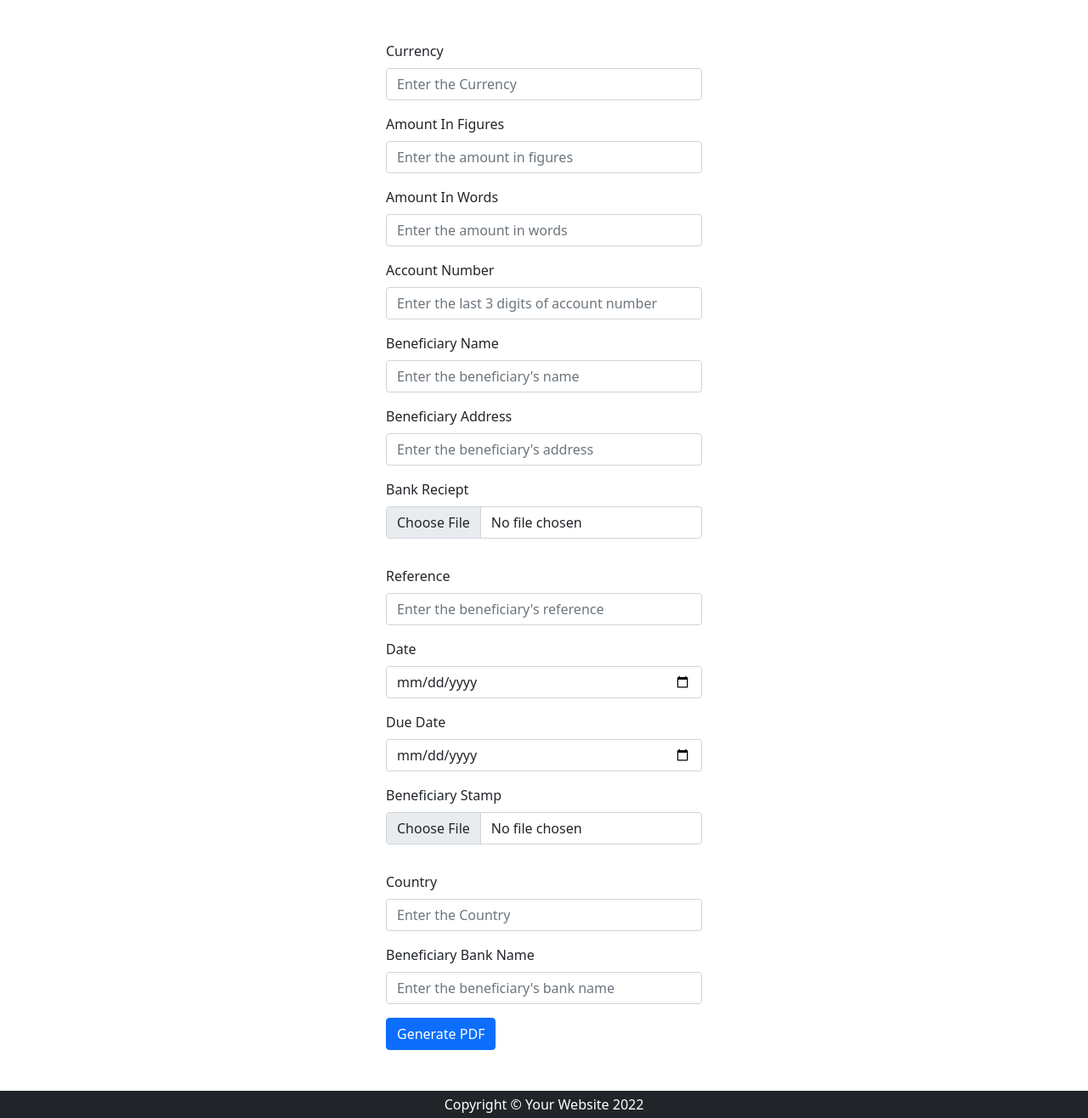
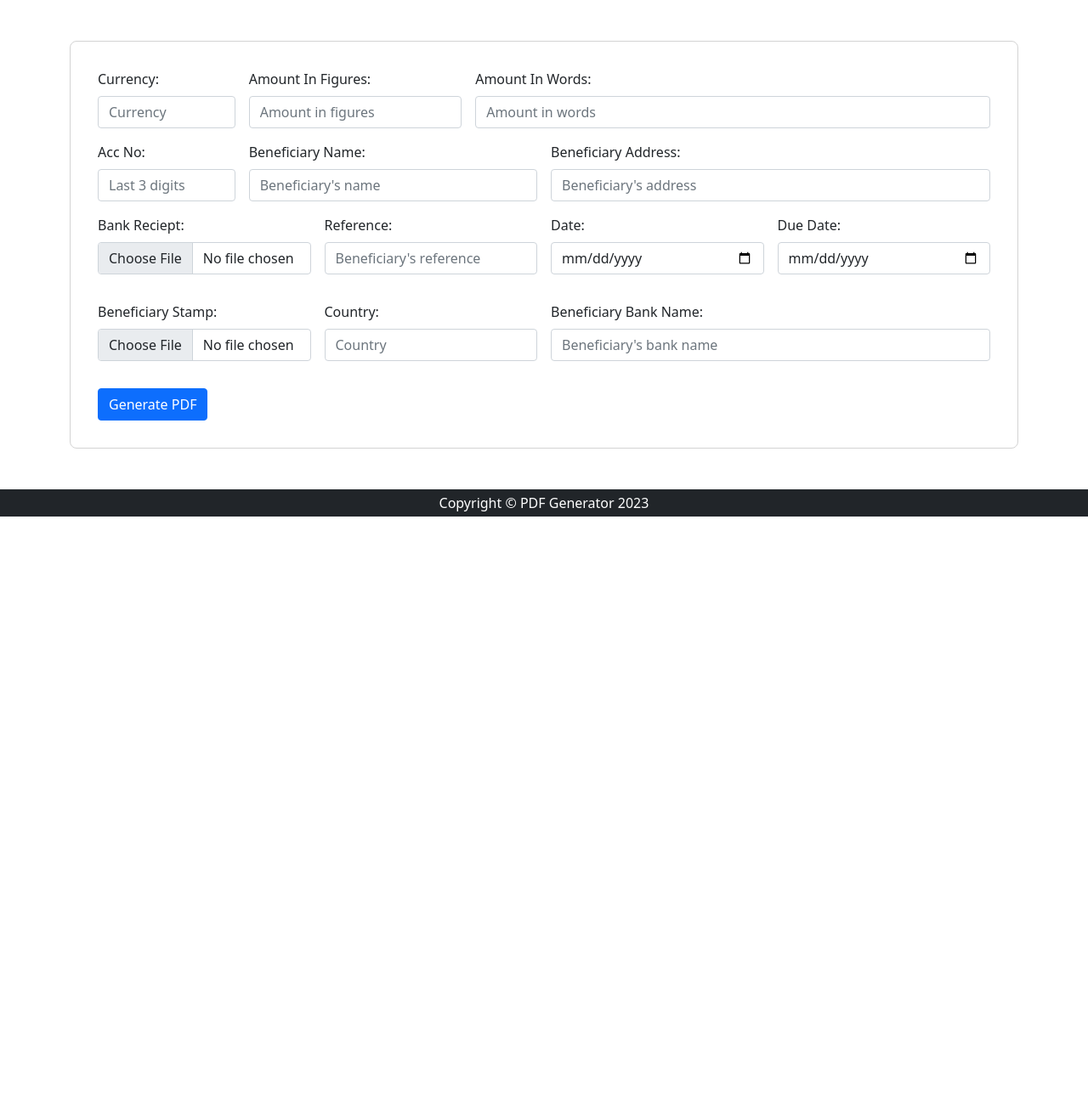
Before and after one commit to murtazashah46/PDF-Builder, a Django app: page /convert in a window 1280 px wide. Shown: the part 56-1372 px from the top of the page at 85% size. After the commit the page ends 664 px from the top, so only its background shows below. Run offline with Django 4.2, Linux system fonts and the light colour scheme; some libraries are stand-ins or nearby versions.

Commit message:
Updated the design of PDF form, also made some changes in views.py so that we can download files based on datime time.

```diff
--- a/pdfGeneratorProject/pdfGeneratorApp/views.py
+++ b/pdfGeneratorProject/pdfGeneratorApp/views.py
@@ -1,49 +1,85 @@
+from datetime import datetime
 from django.shortcuts import render, HttpResponse
 from django.http import FileResponse
 from django.contrib import messages
 import fitz
 
 listOfCoordinates = [
-    { 'page_number' : 1, 'coordinate_name' : "currency", 'x1' : 94, 'y1': 126, 'width': 101, 'height': 18, 'font_size': 8, 'font_family': 'Arial', 'color': (0, 0, 0) },
-    { 'page_number' : 1, 'coordinate_name' : "amount_in_figures", 'x1' : 375, 'y1': 126, 'width': 186, 'height': 18, 'font_size': 8, 'font_family': 'Arial', 'color': (0, 0, 0) },
-    { 'page_number' : 1, 'coordinate_name' : "amount_in_words", 'x1' : 252, 'y1': 151, 'width': 313, 'height': 18, 'font_size': 8, 'font_family': 'Arial', 'color': (0, 0, 0) },
-    { 'page_number' : 1, 'coordinate_name' : "account_number", 'x1' : 442, 'y1': 224, 'width': 54, 'height': 17, 'font_size': 8, 'font_family': 'Arial', 'color': (0, 0, 0) },
-    { 'page_number' : 1, 'coordinate_name' : "beneficiary_name", 'x1' : 165, 'y1': 338, 'width': 393, 'height': 18, 'font_size': 8, 'font_family': 'Arial', 'color': (0, 0, 0) },
-    { 'page_number' : 1, 'coordinate_name' : "beneficiary_address", 'x1' : 137, 'y1': 363, 'width': 421, 'height': 18, 'font_size': 8, 'font_family': 'Arial', 'color': (0, 0, 0) },
-    { 'page_number' : 1, 'coordinate_name' : "IMG_bank_reciept", 'x1' : 22, 'y1': 428, 'width': 503, 'height': 115, 'font_size': 8, 'font_family': 'Arial', 'color': (0, 0, 0) },
+    {'page_number': 1, 'coordinate_name': "currency", 'x1': 94, 'y1': 126, 'width': 101,
+        'height': 18, 'font_size': 8, 'font_family': 'Arial', 'color': (0, 0, 0)},
+    {'page_number': 1, 'coordinate_name': "amount_in_figures", 'x1': 375, 'y1': 126,
+        'width': 186, 'height': 18, 'font_size': 8, 'font_family': 'Arial', 'color': (0, 0, 0)},
+    {'page_number': 1, 'coordinate_name': "amount_in_words", 'x1': 252, 'y1': 151,
+        'width': 313, 'height': 18, 'font_size': 8, 'font_family': 'Arial', 'color': (0, 0, 0)},
+    {'page_number': 1, 'coordinate_name': "account_number", 'x1': 442, 'y1': 224,
+        'width': 54, 'height': 17, 'font_size': 8, 'font_family': 'Arial', 'color': (0, 0, 0)},
+    {'page_number': 1, 'coordinate_name': "beneficiary_name", 'x1': 165, 'y1': 338,
+        'width': 393, 'height': 18, 'font_size': 8, 'font_family': 'Arial', 'color': (0, 0, 0)},
+    {'page_number': 1, 'coordinate_name': "beneficiary_address", 'x1': 137, 'y1': 363,
+        'width': 421, 'height': 18, 'font_size': 8, 'font_family': 'Arial', 'color': (0, 0, 0)},
+    {'page_number': 1, 'coordinate_name': "IMG_bank_reciept", 'x1': 22, 'y1': 428,
+        'width': 503, 'height': 115, 'font_size': 8, 'font_family': 'Arial', 'color': (0, 0, 0)},
 
-    { 'page_number' : 2, 'coordinate_name' : "beneficiary_name", 'x1' : 29, 'y1': 108, 'width': 215, 'height': 32, 'font_size': 8, 'font_family': 'Arial', 'color': (0, 0, 0) },
-    { 'page_number' : 2, 'coordinate_name' : "beneficiary_address", 'x1' : 29, 'y1': 144, 'width': 215, 'height': 44, 'font_size': 8, 'font_family': 'Arial', 'color': (0, 0, 0) },
-    { 'page_number' : 2, 'coordinate_name' : "reference", 'x1' : 468, 'y1': 180, 'width': 82, 'height': 15, 'font_size': 8, 'font_family': 'Arial', 'color': (0, 0, 0) },
-    { 'page_number' : 2, 'coordinate_name' : "date", 'x1' : 468, 'y1': 198, 'width': 82, 'height': 33, 'font_size': 8, 'font_family': 'Arial', 'color': (0, 0, 0) },
-    { 'page_number' : 2, 'coordinate_name' : "due_date", 'x1' : 468, 'y1': 216, 'width': 82, 'height': 15, 'font_size': 8, 'font_family': 'Arial', 'color': (0, 0, 0) },
-    { 'page_number' : 2, 'coordinate_name' : "IMG_bank_reciept", 'x1' : 72, 'y1': 352, 'width': 489, 'height': 173, 'font_size': 8, 'font_family': 'Arial', 'color': (0, 0, 0) },
-    { 'page_number' : 2, 'coordinate_name' : "currency", 'x1' : 309, 'y1': 604, 'width': 72, 'height': 22, 'font_size': 8, 'font_family': 'Arial', 'color': (0, 0, 0) },
-    { 'page_number' : 2, 'coordinate_name' : "amount_in_figures", 'x1' : 396, 'y1': 604, 'width': 144, 'height': 22, 'font_size': 8, 'font_family': 'Arial', 'color': (0, 0, 0) },
+    {'page_number': 2, 'coordinate_name': "beneficiary_name", 'x1': 29, 'y1': 108,
+        'width': 215, 'height': 32, 'font_size': 8, 'font_family': 'Arial', 'color': (0, 0, 0)},
+    {'page_number': 2, 'coordinate_name': "beneficiary_address", 'x1': 29, 'y1': 144,
+        'width': 215, 'height': 44, 'font_size': 8, 'font_family': 'Arial', 'color': (0, 0, 0)},
+    {'page_number': 2, 'coordinate_name': "reference", 'x1': 468, 'y1': 180, 'width': 82,
+        'height': 15, 'font_size': 8, 'font_family': 'Arial', 'color': (0, 0, 0)},
+    {'page_number': 2, 'coordinate_name': "date", 'x1': 468, 'y1': 198, 'width': 82,
+        'height': 33, 'font_size': 8, 'font_family': 'Arial', 'color': (0, 0, 0)},
+    {'page_number': 2, 'coordinate_name': "due_date", 'x1': 468, 'y1': 216, 'width': 82,
+        'height': 15, 'font_size': 8, 'font_family': 'Arial', 'color': (0, 0, 0)},
+    {'page_number': 2, 'coordinate_name': "IMG_bank_reciept", 'x1': 72, 'y1': 352,
+        'width': 489, 'height': 173, 'font_size': 8, 'font_family': 'Arial', 'color': (0, 0, 0)},
+    {'page_number': 2, 'coordinate_name': "currency", 'x1': 309, 'y1': 604, 'width': 72,
+        'height': 22, 'font_size': 8, 'font_family': 'Arial', 'color': (0, 0, 0)},
+    {'page_number': 2, 'coordinate_name': "amount_in_figures", 'x1': 396, 'y1': 604,
+        'width': 144, 'height': 22, 'font_size': 8, 'font_family': 'Arial', 'color': (0, 0, 0)},
 
-    {'page_number': 3, 'coordinate_name': 'beneficiary_name', 'x1': 72, 'y1': 288, 'width': 460, 'height': 10, 'font_size': 8, 'font_family': 'Arial', 'color': (0, 0, 0)},
-    {'page_number': 3, 'coordinate_name': 'beneficiary_address', 'x1': 72, 'y1': 306, 'width': 460, 'height': 21, 'font_size': 8, 'font_family': 'Arial', 'color': (0, 0, 0)},
+    {'page_number': 3, 'coordinate_name': 'beneficiary_name', 'x1': 72, 'y1': 288,
+        'width': 460, 'height': 10, 'font_size': 8, 'font_family': 'Arial', 'color': (0, 0, 0)},
+    {'page_number': 3, 'coordinate_name': 'beneficiary_address', 'x1': 72, 'y1': 306,
+        'width': 460, 'height': 21, 'font_size': 8, 'font_family': 'Arial', 'color': (0, 0, 0)},
 
-    {'page_number': 4, 'coordinate_name': '', 'x1': 0, 'y1': 0, 'width': 0, 'height': 0, 'font_size': 0, 'font_family': '', 'color': ()},
+    {'page_number': 4, 'coordinate_name': '', 'x1': 0, 'y1': 0, 'width': 0,
+        'height': 0, 'font_size': 0, 'font_family': '', 'color': ()},
 
-    {'page_number': 5, 'coordinate_name': 'beneficiary_name', 'x1': 72, 'y1': 478, 'width': 468, 'height': 15, 'font_size': 8, 'font_family': 'Arial', 'color': (0, 0, 0)},
-    {'page_number': 5, 'coordinate_name': 'IMG_beneficiary_stamp', 'x1': 72, 'y1': 511, 'width': 115, 'height': 264, 'font_size': 8, 'font_family': 'Arial', 'color': (0, 0, 0)},
+    {'page_number': 5, 'coordinate_name': 'beneficiary_name', 'x1': 72, 'y1': 478,
+        'width': 468, 'height': 15, 'font_size': 8, 'font_family': 'Arial', 'color': (0, 0, 0)},
+    {'page_number': 5, 'coordinate_name': 'IMG_beneficiary_stamp', 'x1': 72, 'y1': 511,
+        'width': 115, 'height': 264, 'font_size': 8, 'font_family': 'Arial', 'color': (0, 0, 0)},
 
-    {'page_number': 6, 'coordinate_name': 'date', 'x1': 468, 'y1': 100, 'width': 75, 'height': 11, 'font_size': 8, 'font_family': 'Arial', 'color': (0, 0, 0)},
-    {'page_number': 6, 'coordinate_name': 'account_number', 'x1': 138, 'y1': 244, 'width': 78, 'height': 11, 'font_size': 8, 'font_family': 'Arial', 'color': (0, 0, 0)},
-    {'page_number': 6, 'coordinate_name': 'reference', 'x1': 216, 'y1': 334, 'width': 129, 'height': 11, 'font_size': 8, 'font_family': 'Arial', 'color': (0, 0, 0)},
-    {'page_number': 6, 'coordinate_name': 'date', 'x1': 396, 'y1': 334, 'width': 57, 'height': 11, 'font_size': 8, 'font_family': 'Arial', 'color': (0, 0, 0)},
-    {'page_number': 6, 'coordinate_name': 'currency', 'x1': 90, 'y1': 363, 'width': 39, 'height': 11, 'font_size': 8, 'font_family': 'Arial', 'color': (0, 0, 0)},
-    {'page_number': 6, 'coordinate_name': 'amount_in_figures', 'x1': 367, 'y1': 360, 'width': 68, 'height': 11, 'font_size': 8, 'font_family': 'Arial', 'color': (0, 0, 0)},
-    {'page_number': 6, 'coordinate_name': 'currency', 'x1': 443, 'y1': 360, 'width': 35, 'height': 11, 'font_size': 8, 'font_family': 'Arial', 'color': (0, 0, 0)},
-    {'page_number': 6, 'coordinate_name': 'amount_in_words', 'x1': 90, 'y1': 378, 'width': 338, 'height': 14, 'font_size': 8, 'font_family': 'Arial', 'color': (0, 0, 0)},
-    {'page_number': 6, 'coordinate_name': 'beneficiary_name', 'x1': 176, 'y1': 457, 'width': 302, 'height': 11, 'font_size': 8, 'font_family': 'Arial', 'color': (0, 0, 0)},
-    {'page_number': 6, 'coordinate_name': 'beneficiary_address', 'x1': 68, 'y1': 469, 'width': 234, 'height': 17, 'font_size': 8, 'font_family': 'Arial', 'color': (0, 0, 0)},
-    {'page_number': 6, 'coordinate_name': 'country', 'x1': 356, 'y1': 471, 'width': 144, 'height': 11, 'font_size': 8, 'font_family': 'Arial', 'color': (0, 0, 0)},
-    {'page_number': 6, 'coordinate_name': 'beneficiary_bank', 'x1': 136, 'y1': 491, 'width': 166, 'height': 9, 'font_size': 8, 'font_family': 'Arial', 'color': (0, 0, 0)},
-    {'page_number': 6, 'coordinate_name': 'country', 'x1': 356, 'y1': 489, 'width': 144, 'height': 21, 'font_size': 8, 'font_family': 'Arial', 'color': (0, 0, 0)},
-    {'page_number': 6, 'coordinate_name': 'date', 'x1': 486, 'y1': 522, 'width': 54, 'height': 11, 'font_size': 8, 'font_family': 'Arial', 'color': (0, 0, 0)}
+    {'page_number': 6, 'coordinate_name': 'date', 'x1': 468, 'y1': 100, 'width': 75,
+        'height': 11, 'font_size': 8, 'font_family': 'Arial', 'color': (0, 0, 0)},
+    {'page_number': 6, 'coordinate_name': 'account_number', 'x1': 138, 'y1': 244,
+        'width': 78, 'height': 11, 'font_size': 8, 'font_family': 'Arial', 'color': (0, 0, 0)},
+    {'page_number': 6, 'coordinate_name': 'reference', 'x1': 216, 'y1': 334, 'width': 129,
+        'height': 11, 'font_size': 8, 'font_family': 'Arial', 'color': (0, 0, 0)},
+    {'page_number': 6, 'coordinate_name': 'date', 'x1': 396, 'y1': 334, 'width': 57,
+        'height': 11, 'font_size': 8, 'font_family': 'Arial', 'color': (0, 0, 0)},
+    {'page_number': 6, 'coordinate_name': 'currency', 'x1': 90, 'y1': 363, 'width': 39,
+        'height': 11, 'font_size': 8, 'font_family': 'Arial', 'color': (0, 0, 0)},
+    {'page_number': 6, 'coordinate_name': 'amount_in_figures', 'x1': 367, 'y1': 360,
+        'width': 68, 'height': 11, 'font_size': 8, 'font_family': 'Arial', 'color': (0, 0, 0)},
+    {'page_number': 6, 'coordinate_name': 'currency', 'x1': 443, 'y1': 360, 'width': 35,
+        'height': 11, 'font_size': 8, 'font_family': 'Arial', 'color': (0, 0, 0)},
+    {'page_number': 6, 'coordinate_name': 'amount_in_words', 'x1': 90, 'y1': 378,
+        'width': 338, 'height': 14, 'font_size': 8, 'font_family': 'Arial', 'color': (0, 0, 0)},
+    {'page_number': 6, 'coordinate_name': 'beneficiary_name', 'x1': 176, 'y1': 457,
+        'width': 302, 'height': 11, 'font_size': 8, 'font_family': 'Arial', 'color': (0, 0, 0)},
+    {'page_number': 6, 'coordinate_name': 'beneficiary_address', 'x1': 68, 'y1': 469,
+        'width': 234, 'height': 17, 'font_size': 8, 'font_family': 'Arial', 'color': (0, 0, 0)},
+    {'page_number': 6, 'coordinate_name': 'country', 'x1': 356, 'y1': 471, 'width': 144,
+        'height': 11, 'font_size': 8, 'font_family': 'Arial', 'color': (0, 0, 0)},
+    {'page_number': 6, 'coordinate_name': 'beneficiary_bank', 'x1': 136, 'y1': 491,
+        'width': 166, 'height': 9, 'font_size': 8, 'font_family': 'Arial', 'color': (0, 0, 0)},
+    {'page_number': 6, 'coordinate_name': 'country', 'x1': 356, 'y1': 489, 'width': 144,
+        'height': 21, 'font_size': 8, 'font_family': 'Arial', 'color': (0, 0, 0)},
+    {'page_number': 6, 'coordinate_name': 'date', 'x1': 486, 'y1': 522, 'width': 54,
+        'height': 11, 'font_size': 8, 'font_family': 'Arial', 'color': (0, 0, 0)}
 ]
+
 
 def convert_coordinates_to_page_details(coordinates_list):
     page_details = {}
@@ -61,31 +97,40 @@ def convert_coordinates_to_page_details(coordinates_list):
         if page_number not in page_details:
             page_details[page_number] = []
         if coordinate_name != '':
-            page_details[page_number].append((coordinate_name, [x1, y1, x1+width, y1+height, font_size, font_family, color]))
+            page_details[page_number].append(
+                (coordinate_name, [x1, y1, x1+width, y1+height, font_size, font_family, color]))
     return page_details
 
 # Create your views here.
+
+
 def index(request):
     return render(request, 'index.html')
 
+
 def convertPDF(request):
     if request.method == 'POST':
+
         # open the PDF file
         pdf_doc = fitz.open("./static/pdfTemplates/main_template.pdf")
 
         # convert listOfCoordinates to page_details dictionary
         page_details = convert_coordinates_to_page_details(listOfCoordinates)
-        print(page_details)
+
         # process PDF file
-        pdfGenerator(request, pdf_doc=pdf_doc, page_details=page_details)
+        path, fileName = pdfGenerator(
+            request, pdf_doc=pdf_doc, page_details=page_details)
 
-        pdf_file = open("./static/pdfTemplates/coverted_files/processed_template.pdf",'rb')
-        #Create a Django FileResponse object with the processed PDF byte string
-        response = FileResponse(pdf_file,content_type='application/pdf')
+        pdf_file = open(path, 'rb')
+
+        # Create a Django FileResponse object with the processed PDF byte string
+        response = FileResponse(pdf_file, content_type='application/pdf')
+
         # Set the filename for the download
-        response['Content-Disposition'] = 'attachment; filename=' + 'processed_template.pdf'
+        response['Content-Disposition'] = f'attachment; filename={ fileName }'
 
         messages.success(request, 'The file has been downloaded!')
+
         return response
 
     return render(request, 'pdfForm.html')
@@ -107,7 +152,25 @@ def pdfGenerator(request, pdf_doc, page_details):
                 del image
             else:
                 field_value = request.POST.get(field_name, '')
-                #print(x1, y1, width, height)
+                # print(x1, y1, width, height)
                 page.insert_textbox(box, field_value)
 
-    pdf_doc.save("./static/pdfTemplates/coverted_files/processed_template.pdf")
+    path, fileName = createFilePathAndFileName()
+
+    pdf_doc.save(path)
+
+    return path, fileName
+
+
+def createFilePathAndFileName():
+    # Generate the current datetime
+    now = datetime.now()
+
+    # Convert the datetime object to a string with a custom format and remove the space between characters
+    now_str = now.strftime("%Y%m%d %H%M%S").replace(" ", '_')
+
+    path = f"./static/pdfTemplates/coverted_files/{now_str}-processed_template.pdf"
+
+    fileName = f"{now_str}-processed_template.pdf"
+
+    return path, fileName
--- a/pdfGeneratorProject/templates/base.html
+++ b/pdfGeneratorProject/templates/base.html
@@ -36,8 +36,8 @@
         {% endif %}
         {% block body %} {% endblock body %}
         <!-- Footer-->
-        <footer class="bg-dark mt-5 py-1 navbar-fixed-bottom">
-            <div class="container px-4"><p class="m-0 text-center text-white">Copyright &copy; Your Website 2022</p></div>
+        <footer class="footer bg-dark mt-5 py-1 navbar-fixed-bottom">
+            <div class="container px-4"><p class="m-0 text-center text-white">Copyright &copy; PDF Generator 2023</p></div>
         </footer>
         <!-- Bootstrap core JS-->
         <script src="https://cdn.jsdelivr.net/npm/bootstrap@5.1.3/dist/js/bootstrap.bundle.min.js"></script>
--- a/pdfGeneratorProject/templates/pdfForm.html
+++ b/pdfGeneratorProject/templates/pdfForm.html
@@ -2,60 +2,60 @@
 {% block title %}Convert{% endblock title %}
 {% block body %}
 <div class="container justify-content-center align-items-center d-flex mt-5">
-  <div class="col-4">
+  <div class="col-12" style="border: 1px solid lightgray; padding: 2rem; border-radius: 0.5rem; font-weight: 500;">
     <form class="row g-3" method="POST" action="/convert" enctype="multipart/form-data">
       {% csrf_token %}
-      <div class="col-12">
-        <label for="inputAddress" class="form-label">Currency</label>
-        <input type="text" class="form-control" id="name" name="currency" placeholder="Enter the Currency">
+      <div class="col-2">
+        <label for="inputAddress" class="form-label">Currency:</label>
+        <input type="text" class="form-control" id="name" name="currency" placeholder="Currency">
       </div>
-      <div class="col-12">
-        <label for="inputAddress2" class="form-label">Amount In Figures</label>
-        <input type="number" class="form-control" id="class" name="amount_in_figures" placeholder="Enter the amount in figures">
+      <div class="col-3">
+        <label for="inputAddress2" class="form-label">Amount In Figures:</label>
+        <input type="number" class="form-control" id="class" name="amount_in_figures" placeholder="Amount in figures">
       </div>
-      <div class="col-12">
-        <label for="inputAddress2" class="form-label">Amount In Words</label>
-        <input type="text" class="form-control" id="class" name="amount_in_words" placeholder="Enter the amount in words">
+      <div class="col-7">
+        <label for="inputAddress2" class="form-label">Amount In Words:</label>
+        <input type="text" class="form-control" id="class" name="amount_in_words" placeholder="Amount in words">
       </div>
-      <div class="col-12">
-        <label for="inputAddress2" class="form-label">Account Number</label>
-        <input type="number" class="form-control" id="class" name="account_number" placeholder="Enter the last 3 digits of account number">
+      <div class="col-2">
+        <label for="inputAddress2" class="form-label">Acc No:</label>
+        <input type="number" class="form-control" id="class" name="account_number" placeholder="Last 3 digits">
       </div>
-      <div class="col-12">
-        <label for="inputAddress2" class="form-label">Beneficiary Name</label>
-        <input type="text" class="form-control" id="class" name="beneficiary_name" placeholder="Enter the beneficiary's name">
+      <div class="col-4">
+        <label for="inputAddress2" class="form-label">Beneficiary Name:</label>
+        <input type="text" class="form-control" id="class" name="beneficiary_name" placeholder="Beneficiary's name">
       </div>
-      <div class="col-12">
-        <label for="inputAddress2" class="form-label">Beneficiary Address</label>
-        <input type="text" class="form-control" id="class" name="beneficiary_address" placeholder="Enter the beneficiary's address">
+      <div class="col-6">
+        <label for="inputAddress2" class="form-label">Beneficiary Address:</label>
+        <input type="text" class="form-control" id="class" name="beneficiary_address" placeholder="Beneficiary's address">
       </div>
-      <div class="mb-3">
-        <label for="formFile" class="form-label">Bank Reciept</label>
+      <div class="col-3 mb-3">
+        <label for="formFile" class="form-label">Bank Reciept:</label>
         <input class="form-control" type="file" id="formFile" name="IMG_bank_reciept">
       </div>
-      <div class="col-12">
-        <label for="inputAddress2" class="form-label">Reference</label>
-        <input type="text" class="form-control" id="class" name="reference" placeholder="Enter the beneficiary's reference">
+      <div class="col-3">
+        <label for="inputAddress2" class="form-label">Reference:</label>
+        <input type="text" class="form-control" id="class" name="reference" placeholder="Beneficiary's reference">
       </div>
-      <div class="col-12">
-        <label for="inputAddress2" class="form-label">Date</label>
+      <div class="col-3">
+        <label for="inputAddress2" class="form-label">Date:</label>
         <input type="date" class="form-control" id="class" name="date" placeholder="Select the date">
       </div>
-      <div class="col-12">
-        <label for="inputAddress2" class="form-label">Due Date</label>
+      <div class="col-3">
+        <label for="inputAddress2" class="form-label">Due Date:</label>
         <input type="date" class="form-control" id="class" name="due_date" placeholder="Select the due date">
       </div>
-      <div class="mb-3">
-        <label for="formFile" class="form-label">Beneficiary Stamp</label>
+      <div class="col-3 mb-3">
+        <label for="formFile" class="form-label">Beneficiary Stamp:</label>
         <input class="form-control" type="file" id="formFile" name="IMG_beneficiary_stamp">
       </div>
-      <div class="col-12">
-        <label for="inputAddress2" class="form-label">Country</label>
-        <input type="text" class="form-control" id="class" name="country" placeholder="Enter the Country">
+      <div class="col-3">
+        <label for="inputAddress2" class="form-label">Country:</label>
+        <input type="text" class="form-control" id="class" name="country" placeholder="Country">
       </div>
-      <div class="col-12">
-        <label for="inputAddress2" class="form-label">Beneficiary Bank Name</label>
-        <input type="text" class="form-control" id="class" name="beneficiary_bank" placeholder="Enter the beneficiary's bank name">
+      <div class="col-6">
+        <label for="inputAddress2" class="form-label">Beneficiary Bank Name:</label>
+        <input type="text" class="form-control" id="class" name="beneficiary_bank" placeholder="Beneficiary's bank name">
       </div>
       <div class="col-12">
         <button type="submit" class="btn btn-primary">Generate PDF</button>
```
